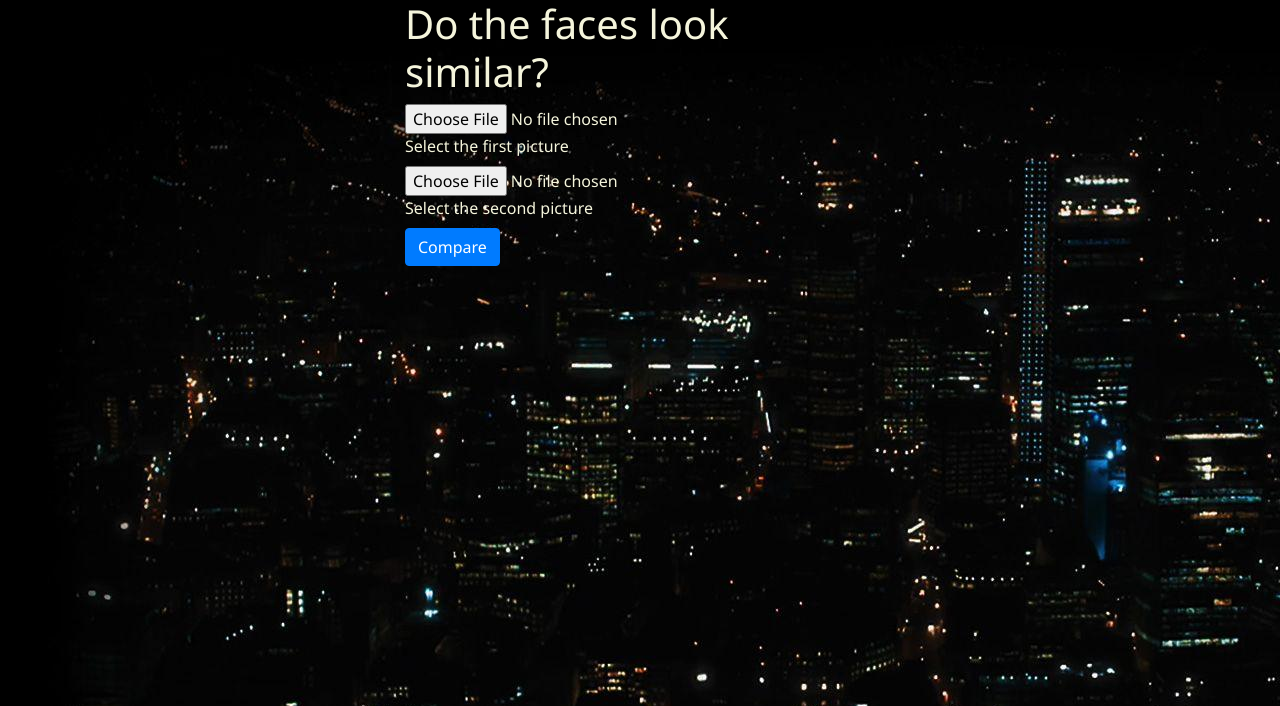
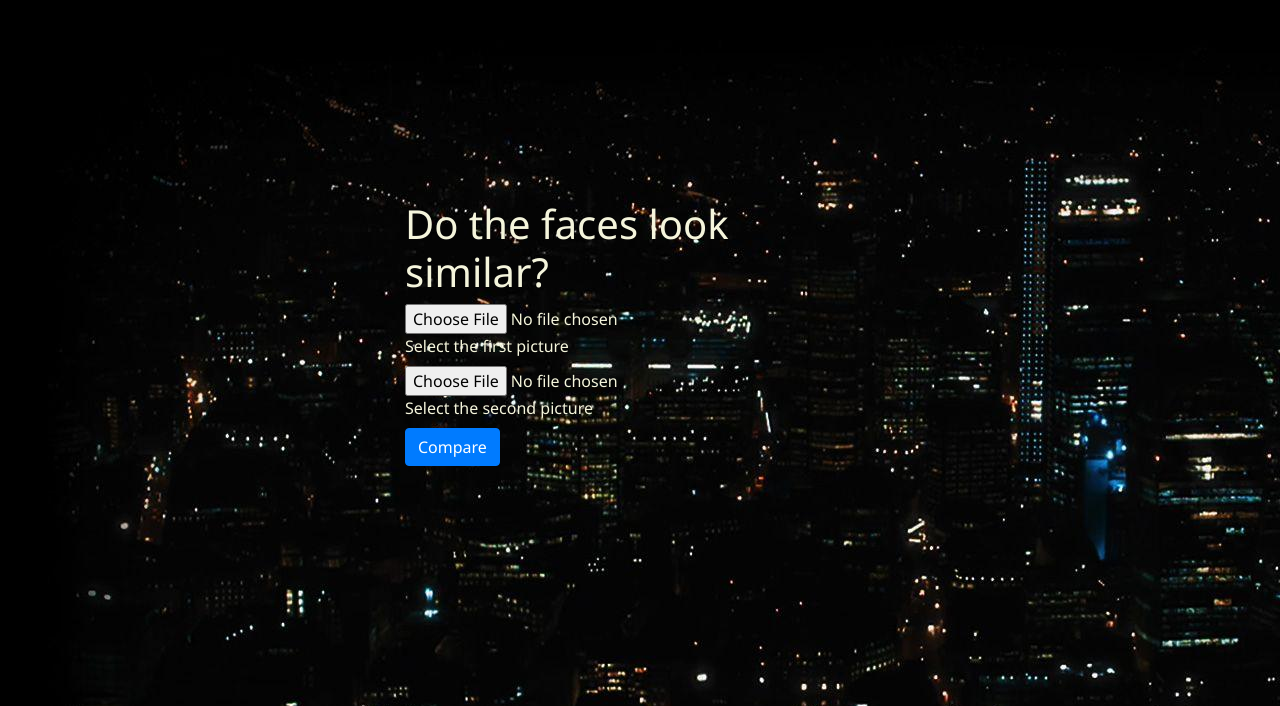
Before and after one commit to S-Sahanii0/Compare_faces_python, a Flask app: page /upload_image in a window 1280 px wide. Shown: the top 706 px of the page. Run offline with Flask 2, Linux system fonts and the light colour scheme.

Commit message:
Update style.css

```diff
--- a/static/css/style.css
+++ b/static/css/style.css
@@ -9,4 +9,5 @@ body {
 .container {
     max-width: 500px;
     margin: auto;
+    padding-top: 200px;
 }
```
